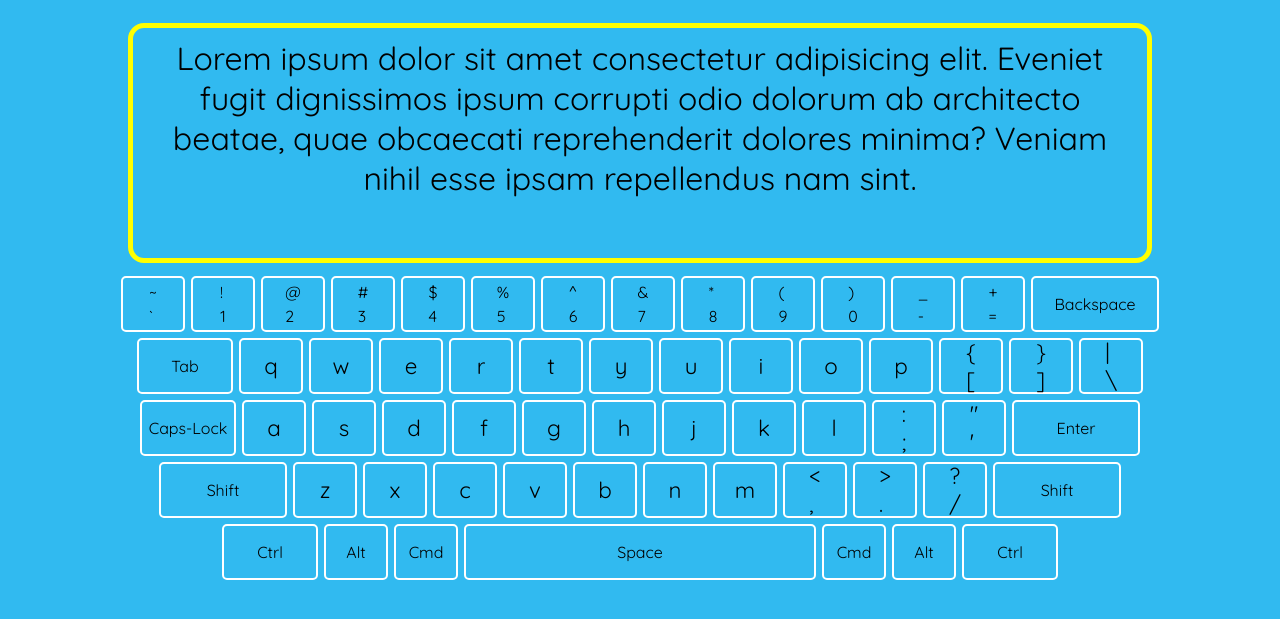
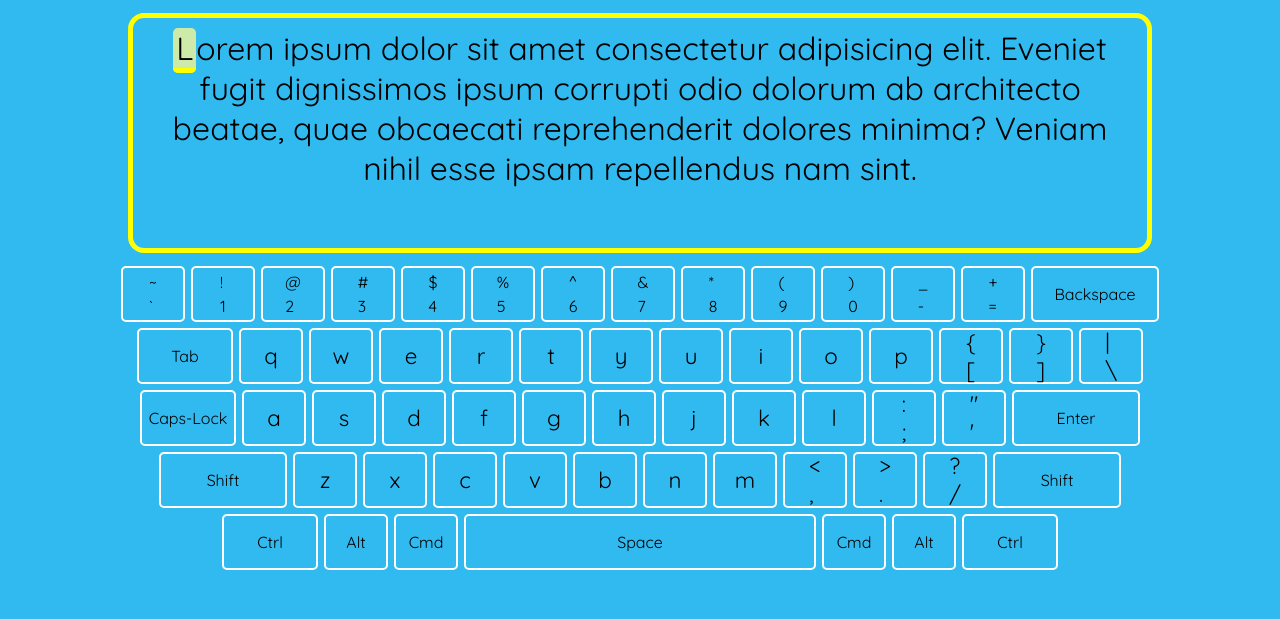
Before and after one commit to shariq-yousuf/dev-portfolio, a plain HTML site: page Projects/Typing-Pro/index.html in a window 1280 px wide. Shown: the part 59-678 px from the top of the page. Drawn offline with Linux system fonts and the light colour scheme.

Commit message:
chore: highlight char in typing field

```diff
--- a/Projects/Typing-Pro/script.js
+++ b/Projects/Typing-Pro/script.js
@@ -1,9 +1,5 @@
 const typingField = document.querySelector("#typing-field");
 const keyboard = document.querySelector("#keyboard");
-
-const typingText = [
-  "Lorem ipsum dolor sit amet consectetur adipisicing elit. Eveniet fugit dignissimos ipsum corrupti odio dolorum ab architecto beatae, quae obcaecati reprehenderit dolores minima? Veniam nihil esse ipsam repellendus nam sint.",
-];
 
 const keys = {
   numsRow: [
@@ -82,6 +78,14 @@ const specialKeys = [
   "Space",
 ];
 
+const typingText = [
+  "Lorem ipsum dolor sit amet consectetur adipisicing elit. Eveniet fugit dignissimos ipsum corrupti odio dolorum ab architecto beatae, quae obcaecati reprehenderit dolores minima? Veniam nihil esse ipsam repellendus nam sint.",
+];
+
+const textToArr = typingText[0].split("");
+let charIndex = 0;
+
+// create keyboard keys
 for (const row in keys) {
   const rowDiv = document.createElement("div");
 
@@ -104,6 +108,33 @@ for (const row in keys) {
   keyboard.appendChild(rowDiv);
 }
 
-typingField.innerHTML = typingText[0];
+// start typing and add text to typing field
+const startTyping = () => {
+  const keys = document.querySelectorAll(".key");
 
-// console.log(document.querySelectorAll(".key"));
+  textToArr.forEach(
+    (char) => (typingField.innerHTML += `<span>${char}</span>`)
+  );
+
+  keys.forEach((key) => {
+    key.addEventListener("click", () => {
+      charIndex++;
+      highlightChar();
+    });
+  });
+
+  highlightChar();
+};
+
+const highlightChar = () => {
+  const typingChars = document.querySelectorAll("#typing-field span");
+
+  typingChars.forEach((char) => char.classList.remove("highlight-char"));
+  typingChars[charIndex].classList.add("highlight-char");
+  //   typingChars[charIndex].style.background = "#f7f795ca";
+  //   typingChars[charIndex].style.borderBottom = "thick solid yellow";
+  //   typingChars[charIndex].style.borderRadius = "5px";
+  //   typingChars[charIndex].style.padding = "0 3px";
+};
+
+startTyping();
--- a/Projects/Typing-Pro/styles.css
+++ b/Projects/Typing-Pro/styles.css
@@ -20,9 +20,9 @@ h1 {
 }
 
 main {
-  display: flex;
+  /* display: flex;
   flex-direction: column;
-  justify-content: space-evenly;
+  justify-content: space-evenly; */
   /* border: 1px solid gray; */
 }
 
@@ -35,6 +35,14 @@ main {
   border: 5px solid yellow;
   border-radius: 1rem;
   font-size: 2rem;
+  overflow: hidden;
+}
+
+.highlight-char {
+  background-color: #f7f795ca;
+  padding: 0 3px;
+  border-radius: 5px;
+  border-bottom: 5px solid yellow;
 }
 
 #keyboard {
```
